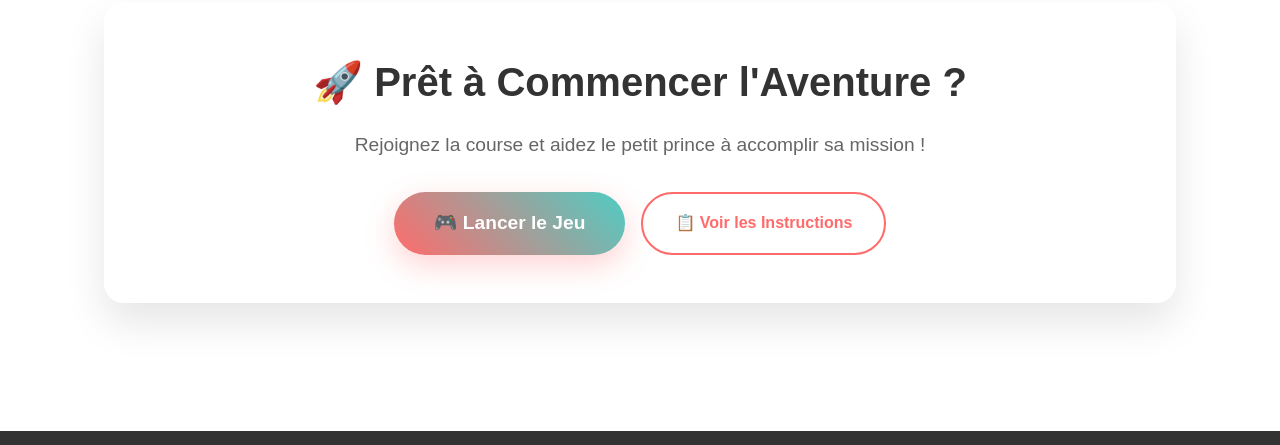
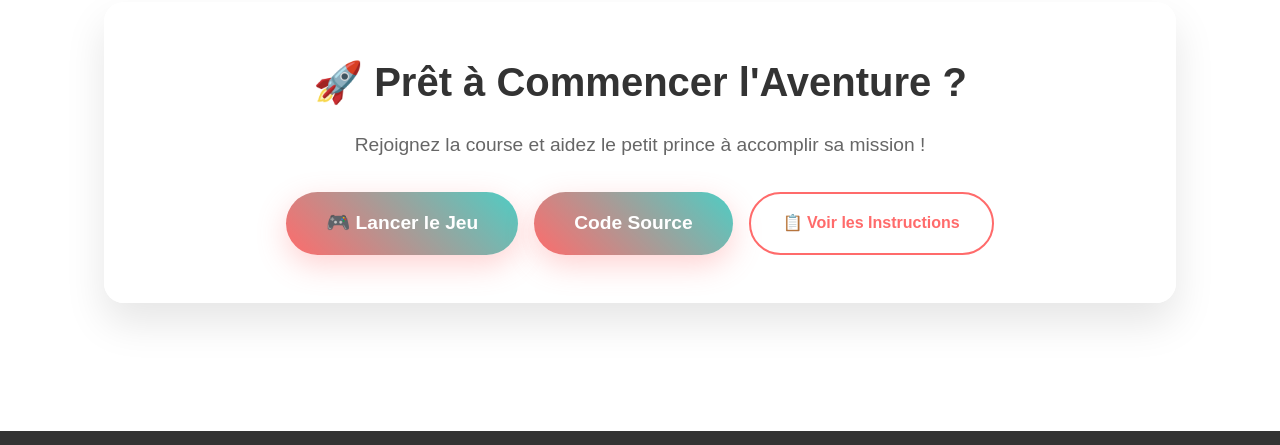
Before and after one commit to Arthur-TD49/Jeux-petit-prince-pr-sentation, a plain HTML site: page index.html in a window 1280 px wide. Shown: the part 3392-3837 px from the top of the page. Drawn offline with Linux system fonts and the light colour scheme.

Commit message:
Update index.html

```diff
--- a/index.html
+++ b/index.html
@@ -586,6 +586,7 @@
             <p>Rejoignez la course et aidez le petit prince à accomplir sa mission !</p>
             <div class="cta-buttons">
                 <a href="#" onclick="launchGame()" class="cta-button">🎮 Lancer le Jeu</a>
+                <a href="https://arthur-td49.github.io/Jeux-petit-prince/" class="cta-button">Code Source</a>
                 <a href="#" class="btn-secondary">📋 Voir les Instructions</a>
             </div>
         </div>
```
